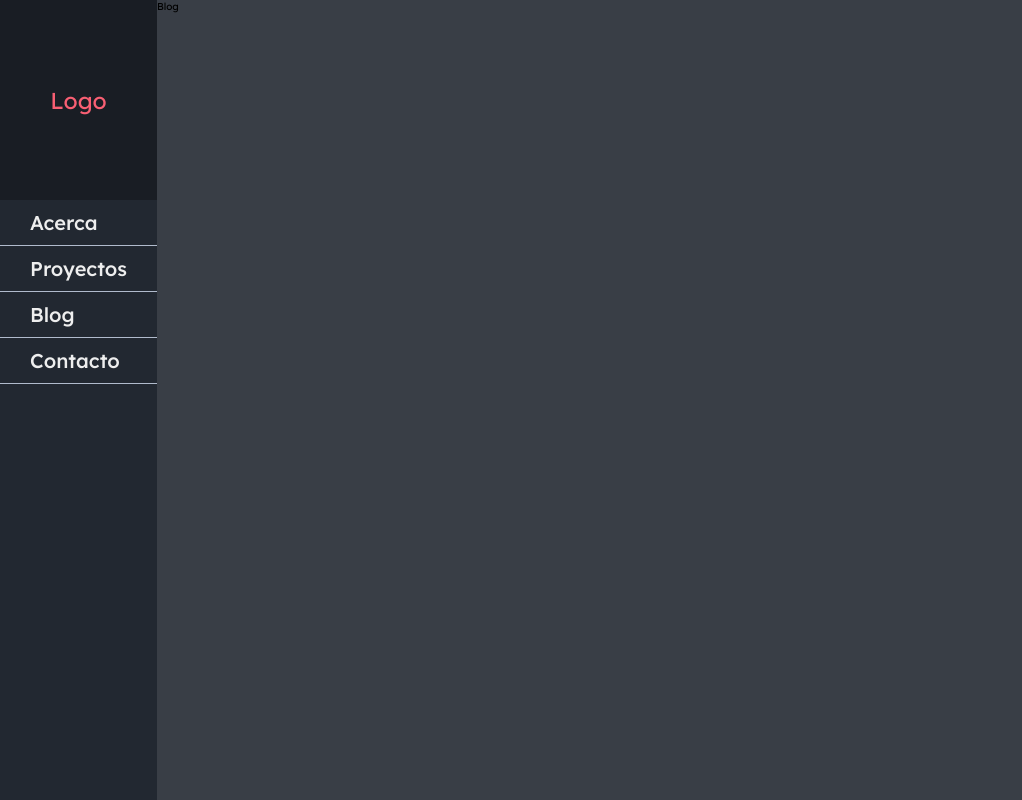
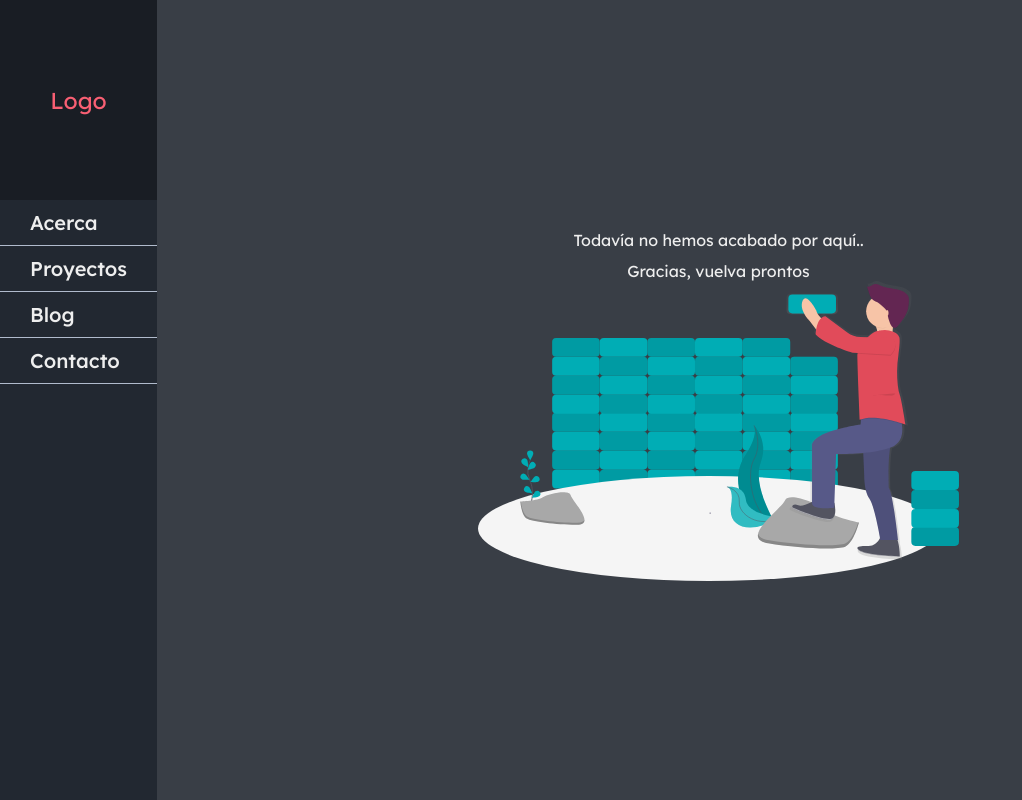
Before and after one commit to martinrol/mxrold, a React app: page /blog in a window 1280 px wide. Shown: the whole page, without its empty margins (0-1022 px from the left). Built offline with nearby package versions, Linux system fonts and the light colour scheme; the HTML template or start-up script is replaced by a standard one.

Commit message:
Estructura temporal del Blog creada

```diff
--- /dev/null
+++ b/src/assets/styles/components/Blog.css
@@ -0,0 +1,21 @@
+.Blog {
+    display: flex;
+    justify-content: center;
+    align-items: center;
+    flex-direction: column;
+    width: 100%;
+    height: 100vh;
+}
+
+.Blog p {
+    margin-top: 11px;
+    font-size: 1.6rem;
+    font-weight: 400;
+    color: var(--light);
+}
+
+.Blog img {
+    width: 90%;
+    min-width: 300px;
+    height: 300px;
+}
--- a/src/pages/Blog.jsx
+++ b/src/pages/Blog.jsx
@@ -1,9 +1,13 @@
 import React from 'react'
+import buildImage from '../assets/static/build-site.svg'
+import '../assets/styles/components/Blog.css'
 
 const Blog = () => {
   return (
-    <div>
-      Blog
+    <div className="Blog">
+      <p>Todavía no hemos acabado por aquí..</p>
+      <p>Gracias, vuelva prontos</p>
+      <img src={buildImage} alt=""/>
     </div>
   )
 }
```
Also changed, not shown: src/assets/static/build-site.svg (added).
